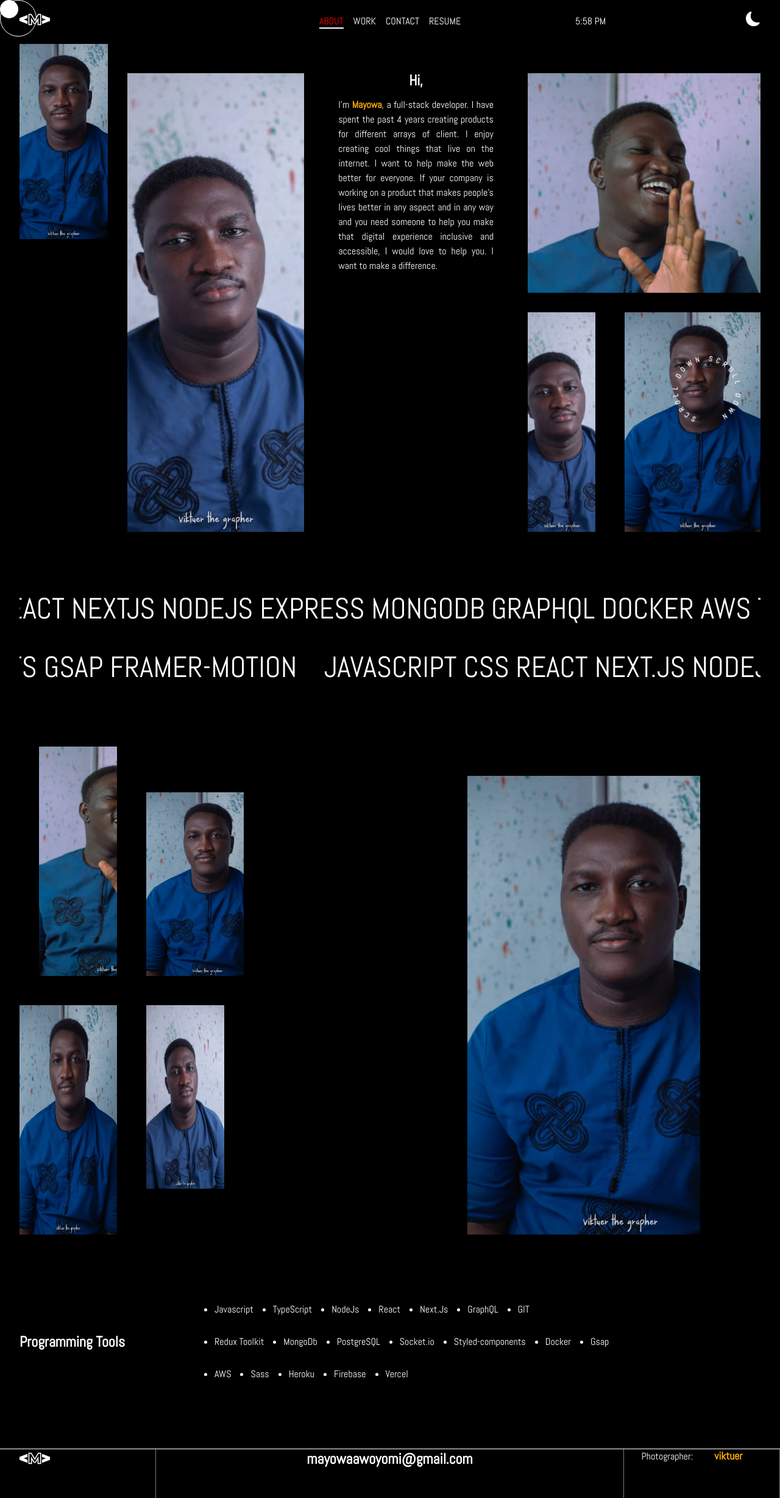
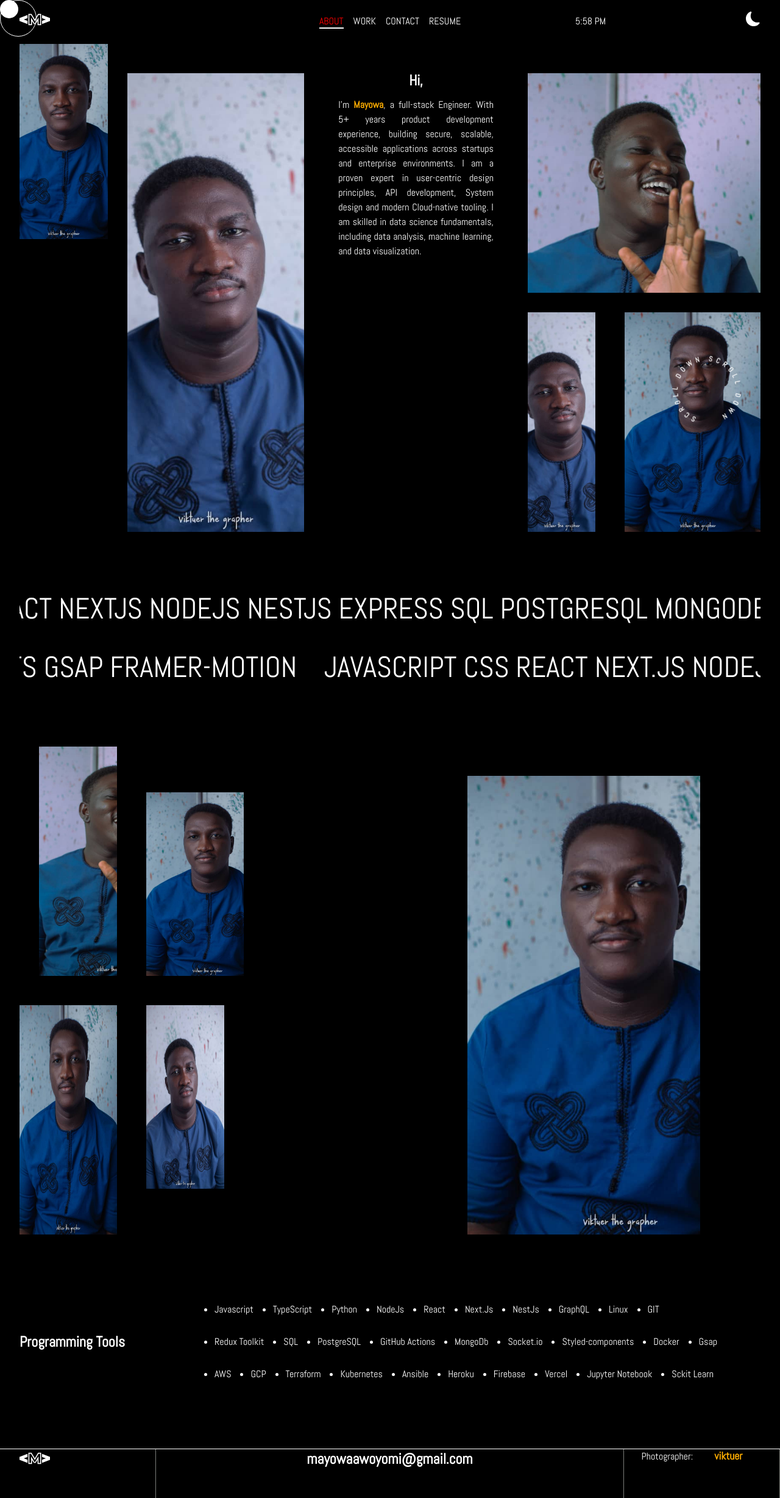
Before and after one commit to mayowasam/mayowa, a React (Create React App) app: page /about in a window 1280 px wide. Shown: the whole page at 61% size. Built offline with nearby package versions, Linux system fonts and the light colour scheme.

Commit message:
Revise About section and skills in About.js
Updated personal introduction and skills list to reflect more accurate experience and technologies.

```diff
--- a/src/components/About.js
+++ b/src/components/About.js
@@ -791,10 +791,9 @@ export default function About() {
                         <BoxTwoText className="text">
                             <motion.h2 variants={aboutYVariant("down")}>Hi,</motion.h2>
                             <motion.p variants={aboutYVariant("up")}>
-                                I'm <span>Mayowa</span>, a full-stack developer. I have spent the past 4 years creating products for different arrays of client.
-                                I enjoy creating cool things that live on the internet. I want to help make the web better for everyone.
-                                If your company is working on a product that makes people's lives better in any aspect and in any way and you need someone to help you make that digital experience inclusive and accessible,
-                                I would love to help you. I want to make a difference.
+                                I'm <span>Mayowa</span>, a full-stack Engineer. With 5+ years product development experience, building secure, scalable, accessible applications across startups and enterprise environments.
+                                I am a proven expert in user-centric design principles, API development, System design and modern Cloud-native tooling.
+                                I am skilled in data science fundamentals, including data analysis, machine learning, and data visualization.
                             </motion.p>
 
                         </BoxTwoText>
@@ -819,10 +818,10 @@ export default function About() {
                     <Frameworks>
                         <div className="marquee">
                             <p>
-                                JAVASCRIPT TYPESCRIPT CSS REACT NEXTJS NODEJS EXPRESS MONGODB GRAPHQL DOCKER AWS tPRC SOCKET.IO STYLED-COMPONENTS GSAP FRAMER-MOTION &nbsp; &nbsp;
+                                JAVASCRIPT TYPESCRIPT PYTHON TAILWIND CSS REACT NEXTJS NODEJS NESTJS EXPRESS SQL POSTGRESQL MONGODB GRAPHQL DOCKER AWS GCP TERRAFORM KUBERNETES ANSIBLE NGINX REDIS tPRC SOCKET.IO STYLED-COMPONENTS GSAP FRAMER-MOTION &nbsp; &nbsp;
                             </p>
                             <p>
-                                JAVASCRIPT TYPESCRIPT CSS REACT NEXTJS NODEJS EXPRESS MONGODB GRAPHQL DOCKER AWS tPRC SOCKET.IO STYLED-COMPONENTS GSAP FRAMER-MOTION &nbsp; &nbsp;
+                                JAVASCRIPT TYPESCRIPT PYTHON TAILWIND CSS REACT NEXTJS NODEJS NESTJS EXPRESS SQL POSTGRESQL MONGODB GRAPHQL DOCKER AWS GCP TERRAFORM KUBERNETES ANSIBLE NGINX REDIS tPRC SOCKET.IO STYLED-COMPONENTS GSAP FRAMER-MOTION &nbsp; &nbsp;
                             </p>
                         </div>
                     </Frameworks>
@@ -887,19 +886,17 @@ export default function About() {
                     <div className="skills"
 
                     >
-                        <Skill
-
-                        >
+                        <Skill>
                             <li className="li">Javascript</li>
                             <li className="li">TypeScript</li>
+                            <li className="li">Python</li>
                             <li className="li">NodeJs</li>
                             <li className="li">React</li>
                             <li className="li">Next.Js</li>
+                            <li className="li">NestJs</li>
                             <li className="li">GraphQL</li>
+                             <li className="li">Linux</li>
                             <li className="li">GIT</li>
-
-
-
 
 
                         </Skill>
@@ -907,8 +904,10 @@ export default function About() {
                         <Skill
                         >
                             <li className="li">Redux Toolkit</li>
-                            <li className="li">MongoDb</li>
-                            <li className="li">PostgreSQL</li>
+                            <li className="li">SQL</li>
+                             <li className="li">PostgreSQL</li>
+                             <li className="li">GitHub Actions</li>
+                             <li className="li">MongoDb</li>
                             <li className="li">Socket.io</li>
                             <li className="li">Styled-components</li>
                             <li className="li">Docker</li>
@@ -920,11 +919,15 @@ export default function About() {
 
                         <Skill>
                             <li className="li">AWS</li>
-                            <li className="li">Sass</li>
+                             <li className="li">GCP</li>
+                             <li className="li">Terraform</li>
+                            <li className="li">Kubernetes</li>
+                             <li className="li">Ansible</li>
                             <li className="li">Heroku</li>
                             <li className="li">Firebase</li>
                             <li className="li">Vercel</li>
-
+                            <li className="li">Jupyter Notebook</li>
+                            <li className="li">Sckit Learn</li>
                         </Skill>
                     </div>
 
```
